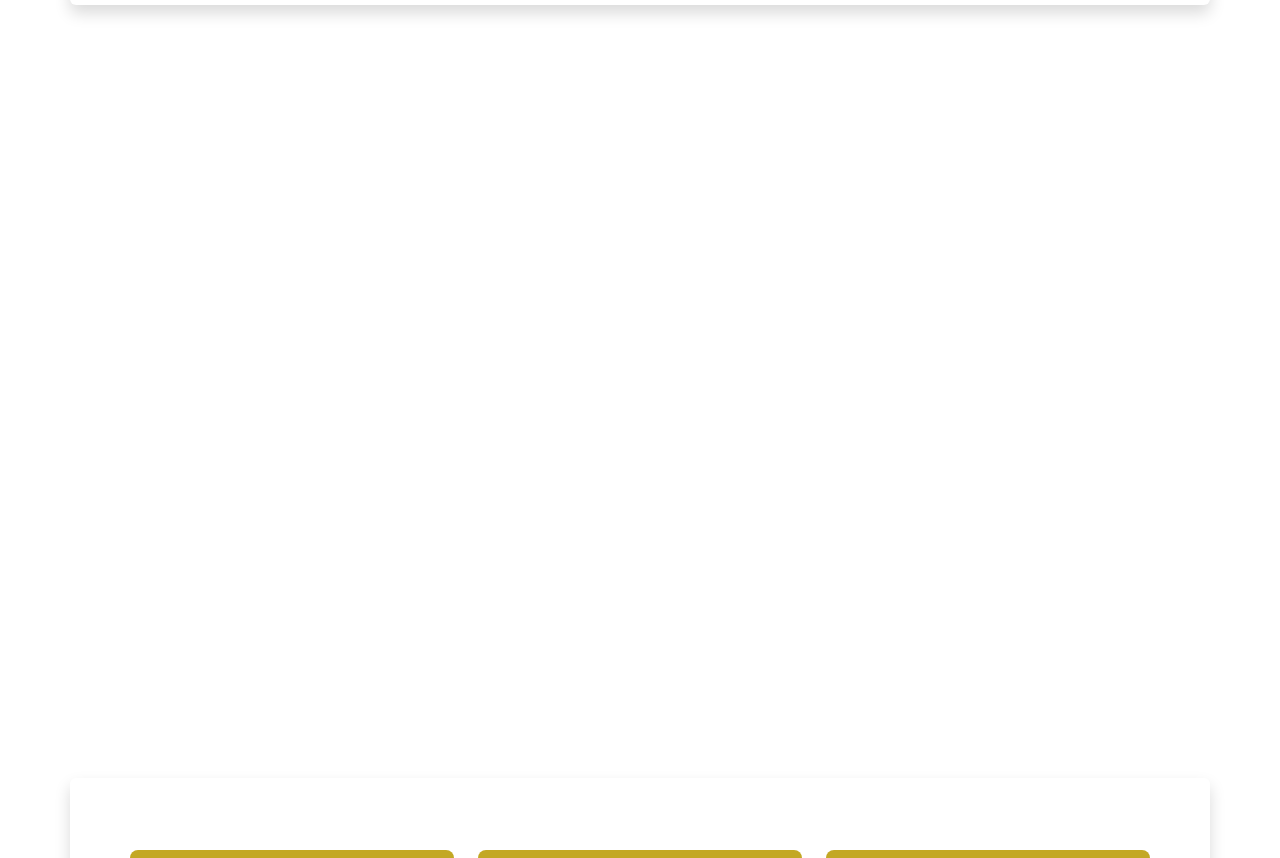
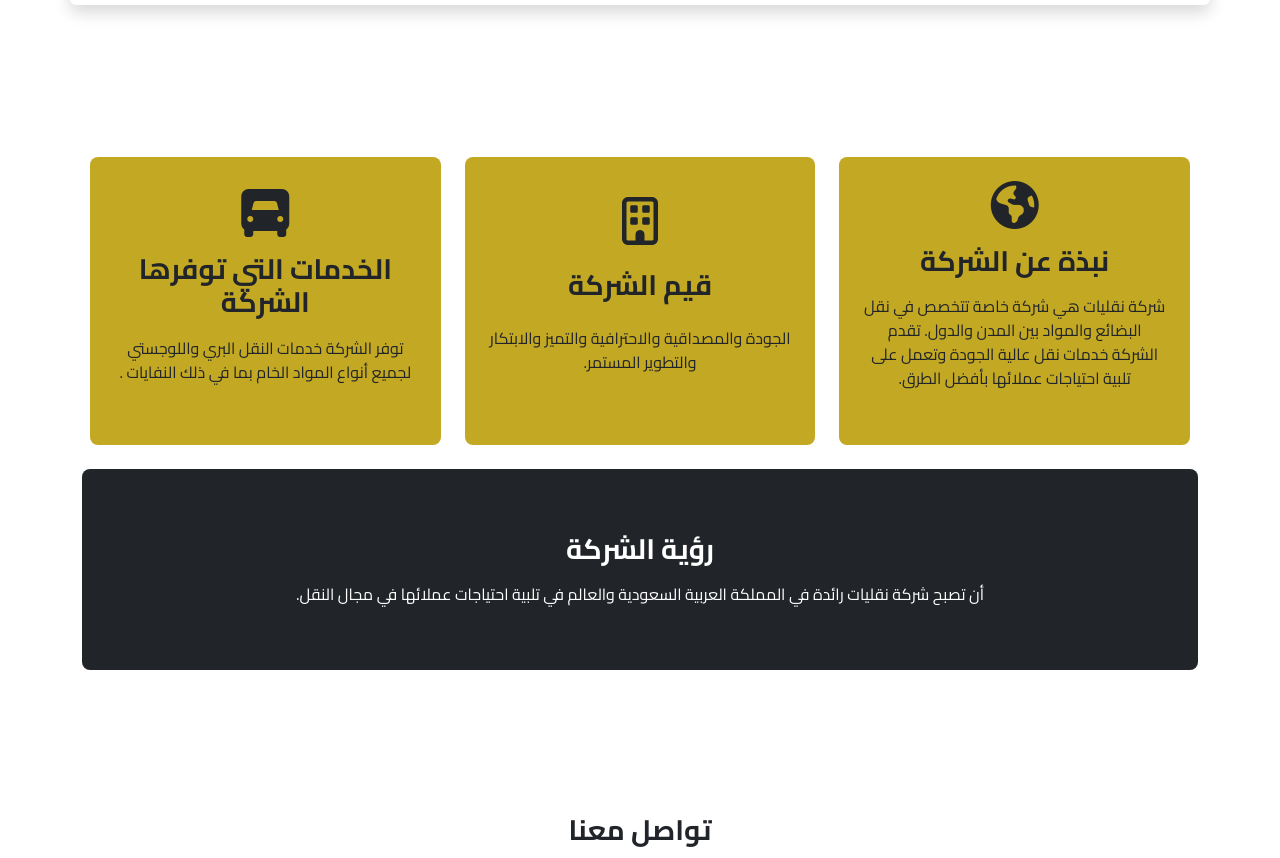
Before and after one commit to YousefMohamed2440/Rayah, a plain HTML site: page index.html in a window 1280 px wide. Shown: the part 970-1828 px from the top of the page. Drawn offline with Linux system fonts and the light colour scheme; a web font is replaced by a local one.

Commit message:
second commit

```diff
--- a/CSS/Style.css
+++ b/CSS/Style.css
@@ -112,32 +112,27 @@ nav .logo {
 /* End - Section-2 */
 /* Start - Section-3 */
 .sec-3 {
+    margin: 9rem 0;
+}
+
+/* End - Section-3 */
+/* Start - Section-4 */
+
+
+.sec-4 {
     margin-top: 3rem;
-    position: relative;
     height: 100vh;
 }
-.sec-3 .container {
-    display: flex;
-    justify-content: center;
-}
 
-/* End - Section-2 */
-
-/* Start - Section-4 */
-.sec-3 {
-    margin-top: 3rem;
-    position: relative;
-    height: 100vh;
-}
-.sec-3 .container {
-    display: flex;
-    justify-content: center;
-}
 
 /* End - Section-4 */
 /* Start - Section-5 */
 
 .item{
     background-color: #ba9c04de;
-    height: 17rem;
+    height: 18rem;
 }
+
+
+/* End - Section-5 */
+/* Start - Section-6 */
--- a/index.html
+++ b/index.html
@@ -107,15 +107,14 @@
         </div>
       </section>
 
-      <section id="scrollspyHeading2" class="sec-3"></section>
 
-      <!--  -->
+      <!--  About - Section -->
 
-      <section id="" class="sec-5">
+      <section id="scrollspyHeading2" class="sec-3">
         <div class="container">
-          <div class="row rounded gy-4 justify-content-center test p-5 shadow">
+          <div class="row rounded gy-4 justify-content-center p-2 ">
             <div class="col-lg-4">
-              <div class="text-center rounded-3 item p-4">
+              <div cla item class="item text-center rounded-3 p-4">
                 <i class="fa-solid fa-earth-americas fa-3x"></i>
                 <h3 class="my-3">نبذة عن الشركة</h3>
                 <p>
@@ -126,7 +125,7 @@
               </div>
             </div>
             <div class="col-lg-4">
-              <div class="text-center p-3 rounded-3 item">
+              <div class="item text-center p-3 rounded-3">
                 <i class="fa-regular fa-building mt-4 fa-3x"></i>
                 <h3 class="my-4">قيم الشركة</h3>
                 <p>
@@ -136,7 +135,7 @@
               </div>
             </div>
             <div class="col-lg-4">
-              <div class="text-center p-3 rounded-3 item">
+              <div class="item text-center p-3 rounded-3">
                 <i class="fa-solid fa-truck-front mt-3 fa-3x"></i>
                 <h3 class="my-3">الخدمات التي توفرها الشركة</h3>
                 <p>
@@ -146,7 +145,7 @@
               </div>
             </div>
           </div>
-          <div class="vision text-center my-3 bg-dark p-5 text-white">
+          <div class="text-center my-3 bg-dark rounded-3 p-5 text-white">
             <h3 class="my-3">رؤية الشركة</h3>
             <p>
               أن تصبح شركة نقليات رائدة في المملكة العربية السعودية والعالم في
@@ -156,10 +155,11 @@
         </div>
       </section>
 
-      <!--  -->
-      <section id="" class="sec-4">
+      <!-- Contact Us - Section -->
+
+      <section id="scrollspyHeading3" class="sec-4">
         <div class="container-fluid w-75">
-          <h3 class="text-center mt-5">- على باشا تواصل معنا</h3>
+          <h3 class="text-center mb-4 mt-5">تواصل معنا</h3>
           <hr />
           <ul>
             <li class="fw-bold mb-1">العنوان : مصر - السادس من اكنوبر</li>
@@ -197,8 +197,16 @@
           </div>
         </div>
       </section>
+
+
+        <!-- Footer - Section -->
+
+      <section id="" class="sec-5"></section>
+
     </div>
-    <!-- close - Sections -->
+
+
+
 
     <script src="JS/bootstrap.bundle.min.js"></script>
     <script src="JS/jquery-3.6.1.min.js"></script>
```
